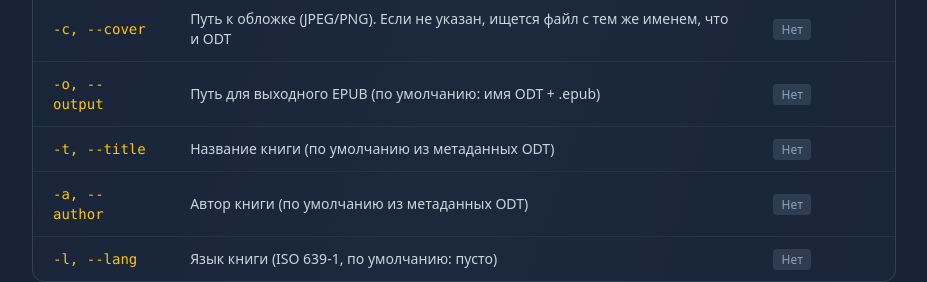
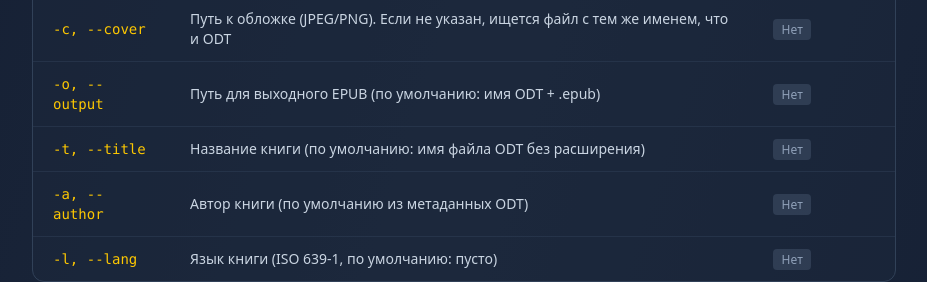
Before and after one commit to SnufflGit/odt2epub, a React (Vite) app: page / in a window 1280 px wide. Shown: the part 1880-2162 px from the top of the page, without its empty margins (176-1103 px from the left). Built offline with nearby package versions, Linux system fonts and the light colour scheme.

Commit message:
task snapshot f37fbe56-5b01-4bae-9a00-79c14c5bda5e

```diff
--- a/src/App.tsx
+++ b/src/App.tsx
@@ -138,7 +138,7 @@ function App() {
                 </tr>
                 <tr className="hover:bg-slate-700/20">
                   <td className="px-5 py-3 font-mono text-yellow-400">-t, --title</td>
-                  <td className="px-5 py-3 text-slate-300">Название книги (по умолчанию из метаданных ODT)</td>
+                  <td className="px-5 py-3 text-slate-300">Название книги (по умолчанию: имя файла ODT без расширения)</td>
                   <td className="px-5 py-3"><span className="px-2 py-0.5 bg-slate-600/50 text-slate-400 rounded text-xs">Нет</span></td>
                 </tr>
                 <tr className="hover:bg-slate-700/20">
```
Also changed, not shown: 2 other files (tests, documents, lock files or other folders).
